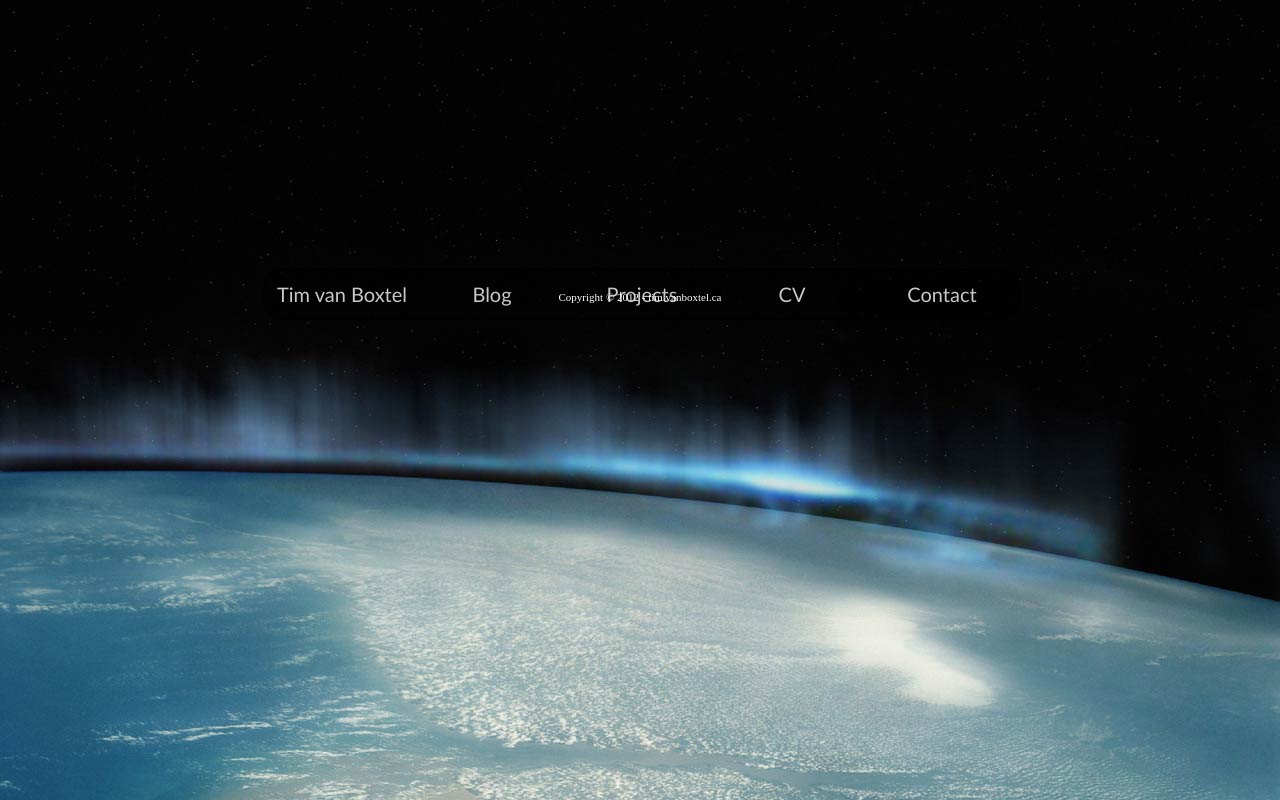
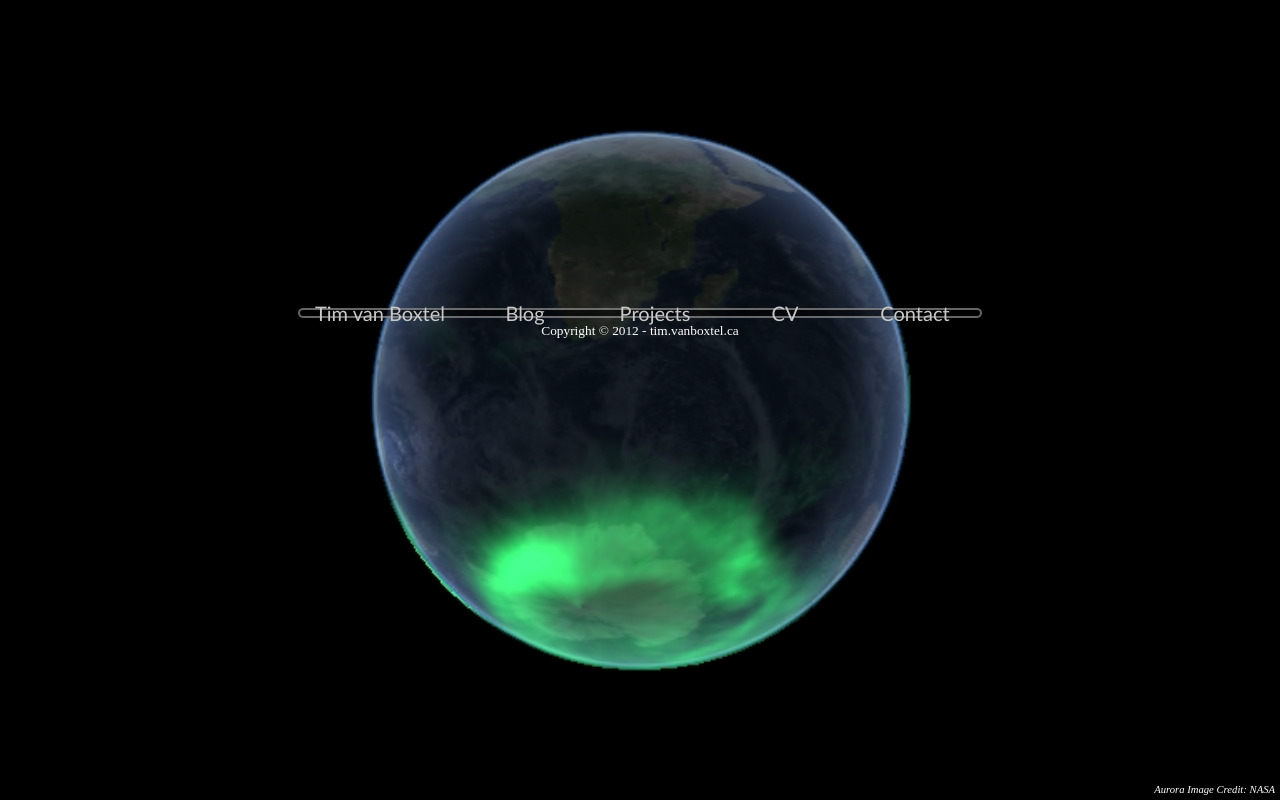
Before and after one commit to SunPowered/homepage, a PHP site: page /tim/index.html in a window 1280 px wide. Run offline with PHP 8.4, Linux system fonts and the light colour scheme.

Commit message:
New Space Background with proper credit Redirect vanboxtel.ca to tim.vanboxtel.ca

```diff
--- a/index.html
+++ b/index.html
@@ -1,12 +1,9 @@
 <!DOCTYPE html>
 <html>
 <head>
-<meta http-equiv="REFRESH" content="0;url=./tim">
+<meta http-equiv="REFRESH" content="0;url=http://tim.vanboxtel.ca">
 <title>van Boxtel Home</title>
 </head>
 <body>
-<div id='container'>
-	<footer>Copyright 2012</footer>
-</div>
 </body>
 </html>
--- a/tim/css/style.css
+++ b/tim/css/style.css
@@ -4,19 +4,19 @@ html, body {
 	height: 100%;
 }
 
-div, body, nav, ul, li, a{
+div, body, ul, li, a{
 	margin: 0;
 	padding: 0;
 }
 
-footer, nav, ul, li {
+#container, #main, #menu, #filler, ul, li {
 	display: -webkit-box;
 	display: -moz-box;
 	display: box;
 
 	-webkit-box-pack: center;
-	-moz-box-align: center;
-	box-align: center;
+	-moz-box-pack: center;
+	box-pack: center;
 
 	-webkit-box-orient: horizontal;
 	-moz-box-orient: horizontal;
@@ -29,9 +29,10 @@ footer, nav, ul, li {
 
 body {
 	background-color: black;
-	background-image: url('../img/auroraborealisfromspace.jpg');
+	background-image: url('../img/aurora_from_space.jpg');
 	background-repeat:no-repeat;
-	background-size: 100% auto;
+	background-size: auto 100%;
+	background-position: center;
 	color: rgba(255, 255, 255, 1);
 }
 
@@ -39,75 +40,74 @@ li {
 	list-style: none;
 }
 
-#floater {
-	position: relative;
-	float: left;
-	width: 1px;
-	height: 33%;
-}
+#container {
+	height: 100%;
+	margin: 0 auto;
+	width: 100%;
 
-#container {
-	position:relative; clear: left;
-
-	height: 8%;
-	max-height: 60px;
-	margin: 0 auto;
-
-	display: -webkit-box;
-	display: -moz-box;
-	display: box;
-
-	-webkit-box-pack: center;
-	-moz-box-align: center;
-	box-align: center;
 
 	-webkit-box-orient: vertical;
 	-moz-box-orient: vertical;
 	box-orient: vertical;
 
-	-webkit-box-align: center;
-	-moz-box-align: center;
-	box-align: center;
 }
 
-nav ul {
+#main {
+	-webkit-box-orient: vertical;
+	-moz-box-orient: vertical;
+	box-orient: vertical;
+	padding-bottom: 12%;
 
+}
 
-	border: 2px solid black;
+#menu {
+	height: 8%;
+	max-height: 60px;
+	border: 2px solid rgba(255, 255, 255, 0.4);
 	border-radius: 20px;
-	width: 100%;
+	background: rgba(0,0,0,.6);
+}
+#menu ul {
 	font-size: 15pt;
-	background: rgba(0,0,0,.6);
+
 	font-family: "Trebuchet MS", Helvetica, sans-serif;
 
 }
 
-nav ul li {
+#menu ul li {
+
 	text-align: center;
-	min-width: 150px;
-
+	min-width: 100px;
+	padding: 15px;
 }
 
-nav ul li:hover {
+#menu ul li:hover {
 	-webkit-box-shadow: 0 0 10px rgba(255,255,255,0.5);
 	-moz-box-shadow: 0 0 10px rgba(255,255,255,0.5);
 	box-shadow: 0 0 10px rgba(255,255,255,0.5);
 }
 
-nav ul li:onclick {
+#menu ul li:onclick {
 
 }
-nav ul li a {
+#menu ul li a {
 	display:block;
 	text-decoration: none;
 	color: rgba(200, 200, 200, 1);
-	padding-top: 12px; padding-bottom: 12px;
+
 }
 
-footer {
-	font-size:11px;
-	position: absolute;
+#copyright {
+	font-size:10pt;
 	text-align: center;
 	margin-top: 5px;
 	width: 100%;
 }
+
+#bg_credit {
+	font-size: 8pt;
+	margin: 5px;
+	position: absolute;
+	bottom: 0; right:0;
+
+}
--- a/tim/index.html
+++ b/tim/index.html
@@ -6,10 +6,12 @@
 	<link rel="stylesheet" href="css/style.css">
 </head>
 <body>
-<div id="floater"></div>
+
 <div id='container'>
 
-	<nav>
+	<div id='main'>
+
+		<div id="menu">
 			<ul>
 				<li><a href='#about'>Tim van Boxtel</a>
 				<li><a href='wp'>Blog</a></li>
@@ -17,10 +19,15 @@
 				<li><a href='resume/index.html'>CV</a></li>
 				<li><a href='contact.html'>Contact</a></li>
 			</ul>
-	</nav>
-
-	<footer>Copyright &copy; 2012 - tim.vanboxtel.ca</footer>
 		</div>
 
+
+		<div id="copyright">
+			Copyright &copy; 2012 - tim.vanboxtel.ca
+		</div>
+
+	</div>
+</div>
+<div id='bg_credit'><i>Aurora Image Credit: NASA</i></div>
 </body>
 </html>
```
Also changed, not shown: tim/img/aurora_from_space.jpg (added), 1 other file. Lines whose indentation alone changed are shown as unchanged.
